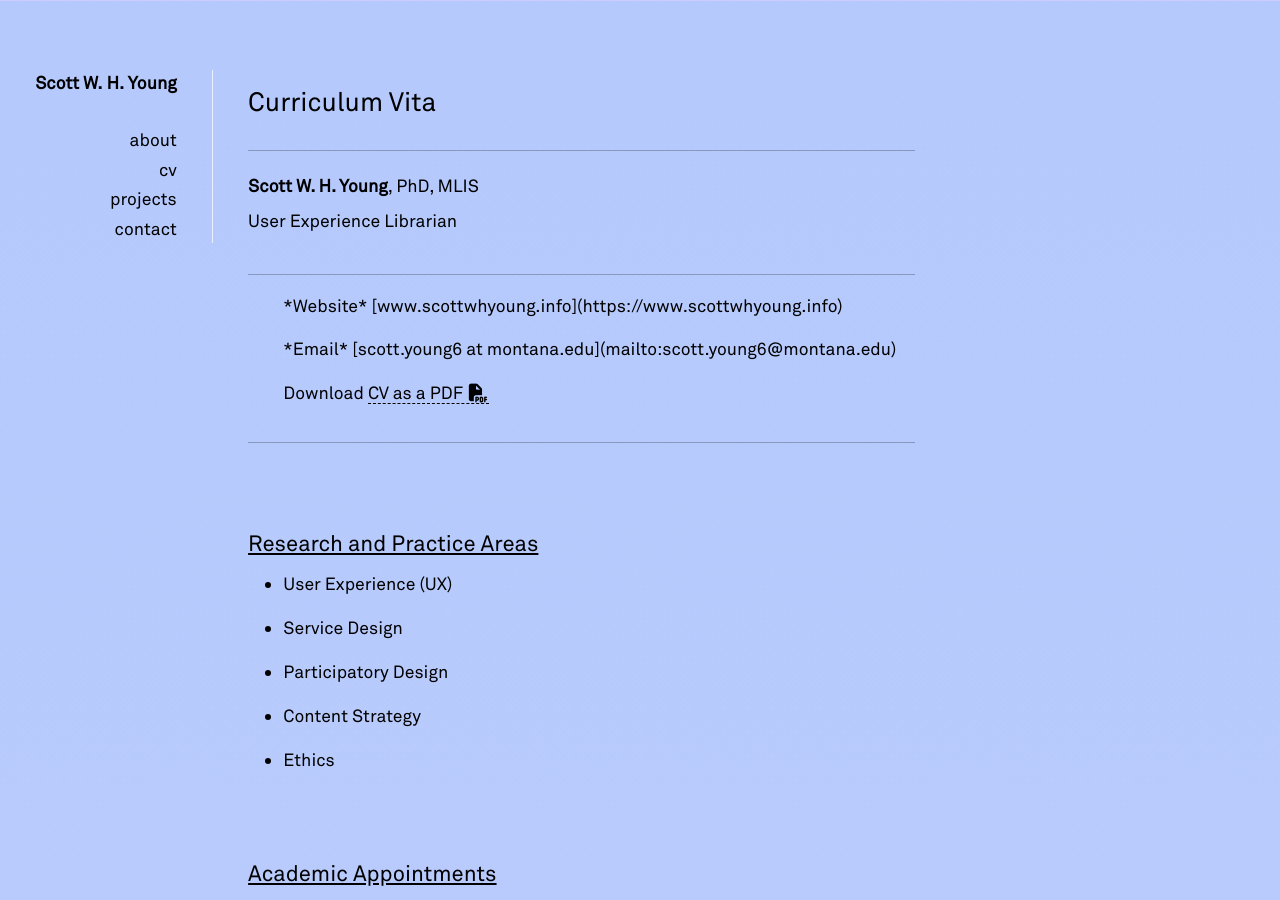
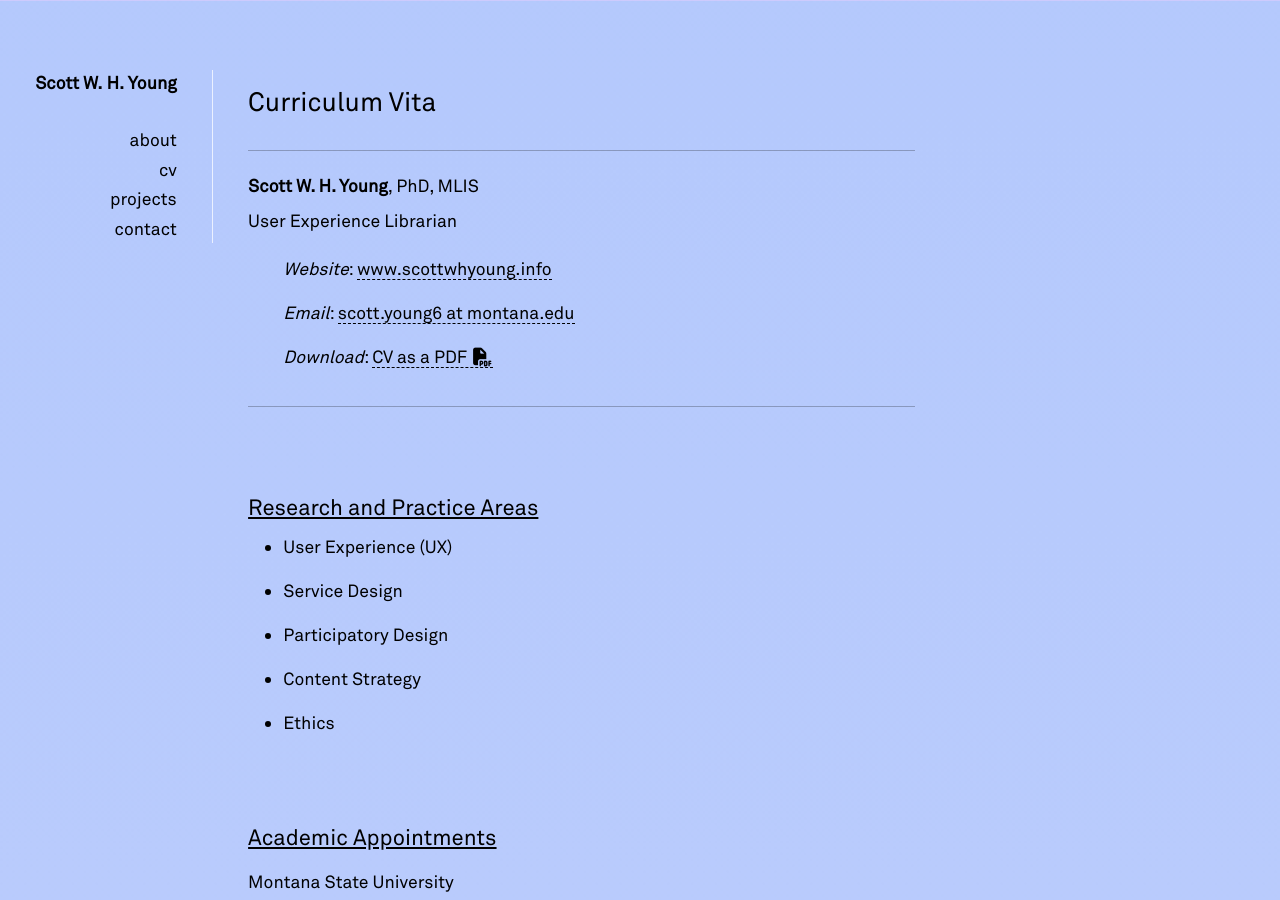
Before and after one commit to swyoung/swyoung.github.io, a Jekyll site: the page built from _pages/cv.md, in a window 1280 px wide and 900 px high. Built offline with Jekyll 4.4.1, drawn with Linux system fonts in a browser that asks for light colours; nearby versions of some CDN libraries; a style sheet for code colours, icons or effects is not loaded.

Commit message:
Update cv.md
format contact area

```diff
--- a/_pages/cv.md
+++ b/_pages/cv.md
@@ -9,12 +9,10 @@ description: Curriculum Vita (CV) for Scott W. H. Young, UX Librarian at Montana
 **Scott W. H. Young**, PhD, MLIS\
 User Experience Librarian
 
----
-
  <ul style="list-style-type: none;">
-	 <li>*Website* [www.scottwhyoung.info](https://www.scottwhyoung.info)</li>
-	 <li>*Email* [scott.young6 at montana.edu](mailto:scott.young6@montana.edu) </li>
-	 <li>Download <a href="/assets/pdf/scott_w_h_young_cv.pdf">CV as a PDF <i class="fa-solid fa-file-pdf"></i></a></li>
+	 <li><em>Website</em>: <a href="https://www.scottwhyoung.info">www.scottwhyoung.info</a></li>
+	 <li><em>Email</em>: <a href="mailto:scott.young6@montana.edu">scott.young6 at montana.edu</a></li>
+	 <li><em>Download</em>: <a href="/assets/pdf/scott_w_h_young_cv.pdf">CV as a PDF <i class="fa-solid fa-file-pdf"></i></a></li>
  </ul>
 
 ---
```
